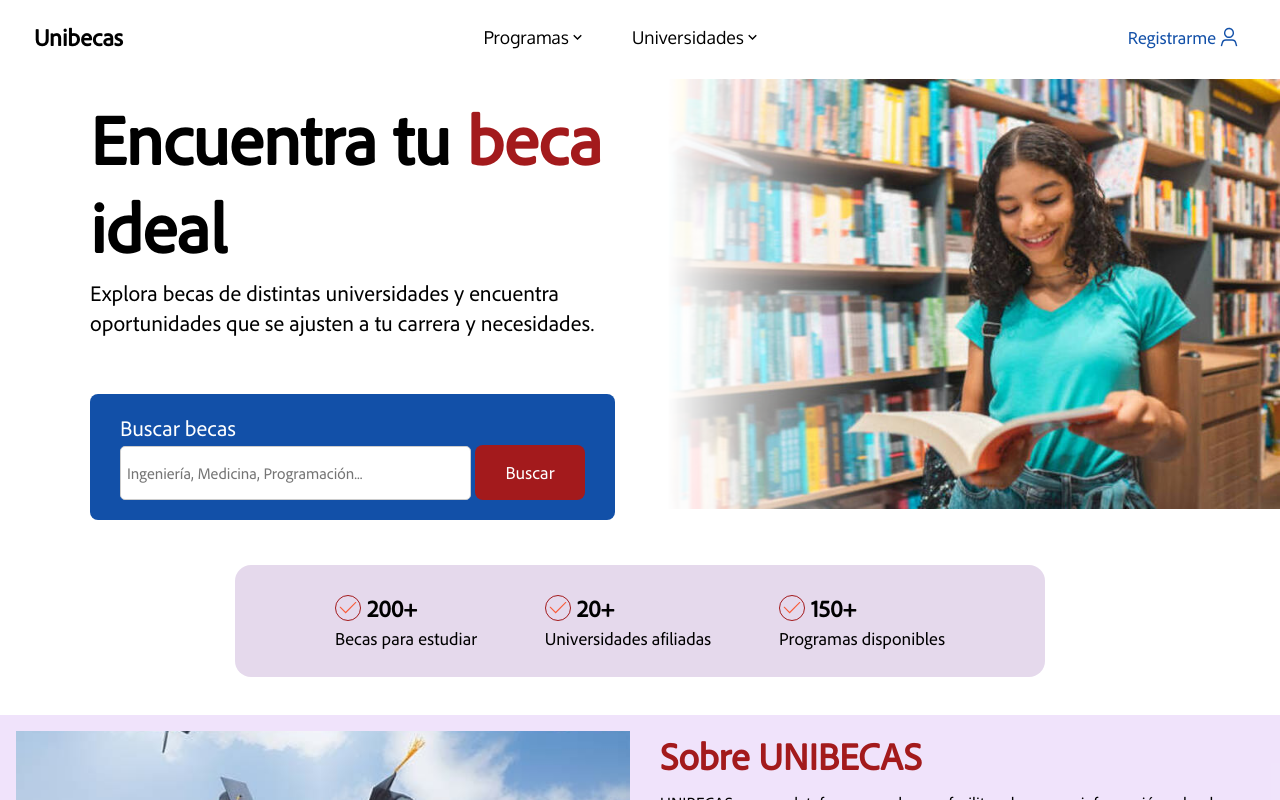
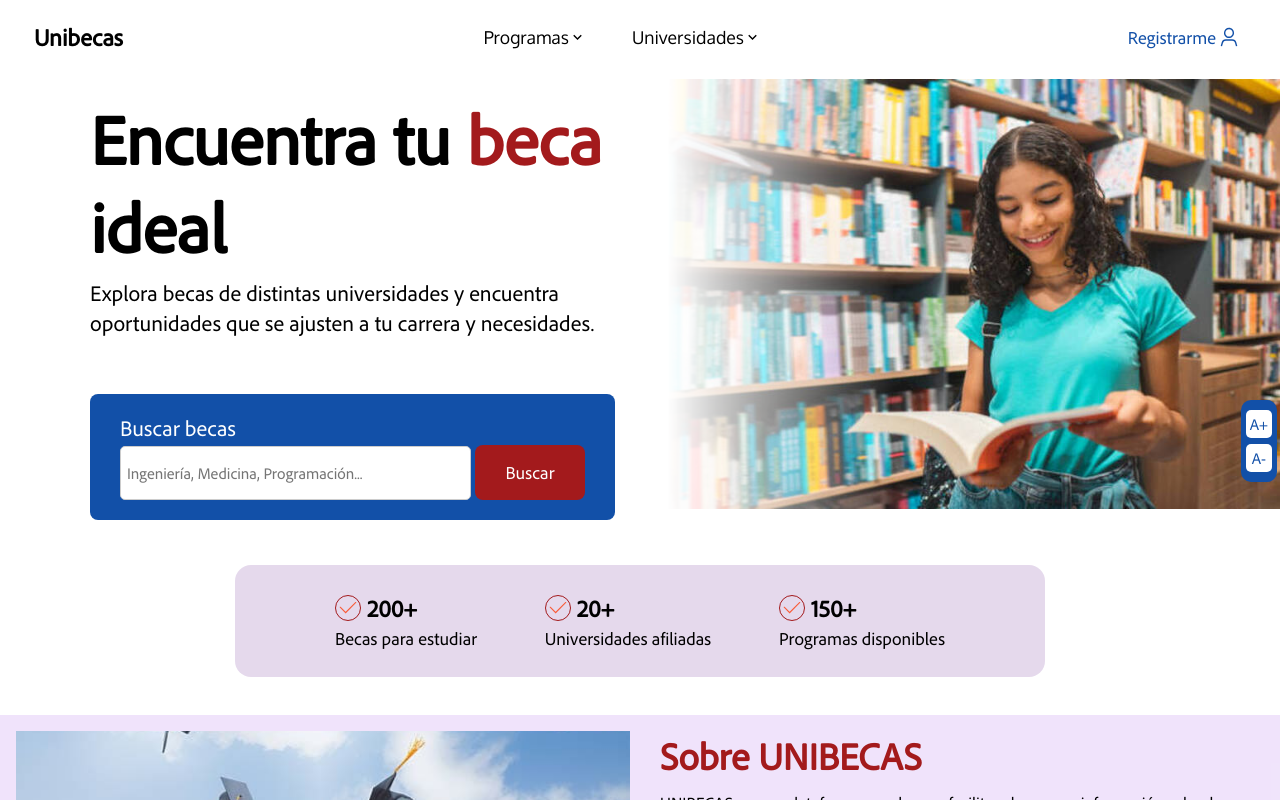
Before and after one commit to AlexanderCassiani/unibecas, a React (Vite) app in the folder frontend/: page / in a window 1280 px wide. Shown: the top 800 px of the page. Built offline with nearby package versions, Linux system fonts and the light colour scheme.

Commit message:
Feat: agrega componente PanelAccesible

```diff
--- a/frontend/src/home/layout/HomeLayout.jsx
+++ b/frontend/src/home/layout/HomeLayout.jsx
@@ -11,6 +11,8 @@ import utbLogo from "../../assets/images/home/utb-logo.png";
 import personasCelebrando from "../../assets/images/home/personas-celebrando.jpg";
 
 import Header from "../components/header/Header";
+
+import PanelAccesible from "../../components/panelAccesible/PanelAccesible";
 
 const HomeLayout = () => {
   const infoBecas = [
@@ -96,6 +98,8 @@ const HomeLayout = () => {
         />
         <img src={utbLogo} className="utb" alt="Logo de la utb" />
       </section>
+
+      <PanelAccesible />
     </div>
   );
 };
```
